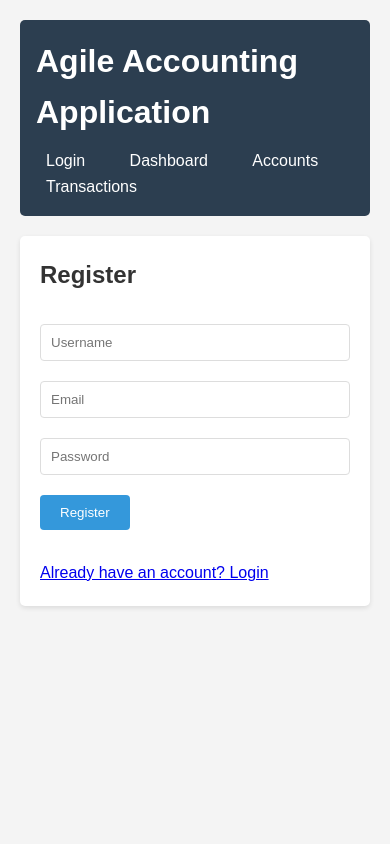
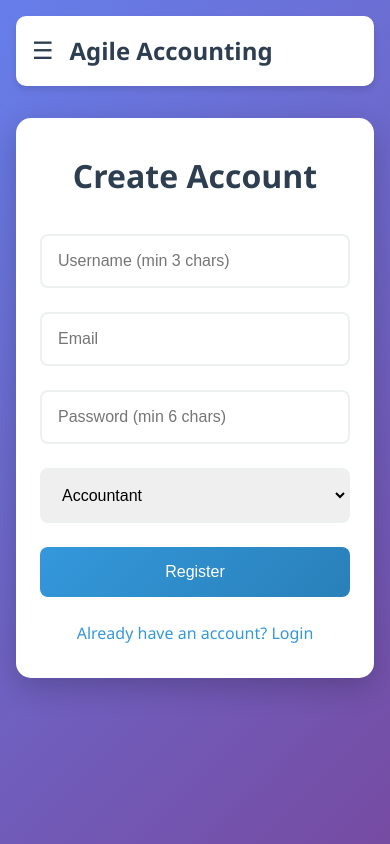
Before and after one commit to sonbarse17/agile-accounting-application, a website: page frontend/index.html in a window 390 px wide. Both pictures are taken after a click on the link "Don't have an account? Register". Drawn offline with Linux system fonts and the light colour scheme.

Commit message:
code updated

```diff
--- a/frontend/app.js
+++ b/frontend/app.js
@@ -73,7 +73,11 @@ async function apiCall(endpoint, method = 'GET', data = null) {
             let errorMessage = `HTTP ${response.status}`;
             try {
                 const result = await response.json();
-                errorMessage = result.error || result.message || errorMessage;
+                if (result.errors && Array.isArray(result.errors)) {
+                    errorMessage = result.errors.map(err => err.msg || err.message).join(', ');
+                } else {
+                    errorMessage = result.error || result.message || errorMessage;
+                }
             } catch (e) {
                 errorMessage = `${errorMessage} - ${response.statusText}`;
             }
@@ -223,9 +227,10 @@ document.getElementById('register-form').addEventListener('submit', async (e) =>
     const username = document.getElementById('reg-username').value;
     const email = document.getElementById('reg-email').value;
     const password = document.getElementById('reg-password').value;
+    const role = document.getElementById('reg-role').value;
 
     try {
-        const result = await apiCall('/auth/register', 'POST', { username, email, password });
+        const result = await apiCall('/auth/register', 'POST', { username, email, password, role });
         authToken = result.token;
         localStorage.setItem('authToken', authToken);
         showSuccess('Registration successful!');
@@ -235,6 +240,11 @@ document.getElementById('register-form').addEventListener('submit', async (e) =>
     }
 });
 
+// Mobile sidebar toggle
+function toggleSidebar() {
+    document.getElementById('sidebar').classList.toggle('active');
+}
+
 // Initialize app
 document.addEventListener('DOMContentLoaded', () => {
     if (authToken) {
--- a/frontend/index.html
+++ b/frontend/index.html
@@ -3,67 +3,106 @@
 <head>
     <meta charset="UTF-8">
     <meta name="viewport" content="width=device-width, initial-scale=1.0">
-    <title>Agile Accounting Application</title>
+    <title>Agile Accounting</title>
     <link rel="stylesheet" href="styles.css">
 </head>
 <body>
-    <div class="container">
-        <header>
-            <h1>Agile Accounting Application</h1>
-            <nav>
-                <a href="#" onclick="showLogin()">Login</a>
-                <a href="#" onclick="showDashboard()">Dashboard</a>
-                <a href="#" onclick="showAccounts()">Accounts</a>
-                <a href="#" onclick="showTransactions()">Transactions</a>
-            </nav>
-        </header>
+    <div class="app">
+        <nav class="sidebar" id="sidebar">
+            <div class="logo">
+                <h2>💼 Agile Accounting</h2>
+            </div>
+            <ul class="nav-links">
+                <li><a href="#" onclick="showDashboard()" class="nav-link">📊 Dashboard</a></li>
+                <li><a href="#" onclick="showAccounts()" class="nav-link">🏦 Accounts</a></li>
+                <li><a href="#" onclick="showTransactions()" class="nav-link">💳 Transactions</a></li>
+                <li><a href="#" onclick="logout()" class="nav-link logout">🚪 Logout</a></li>
+            </ul>
+        </nav>
 
-        <main id="main-content">
-            <div id="login-section">
-                <h2>Login</h2>
-                <form id="login-form">
-                    <input type="text" id="email" placeholder="Username or Email" required>
-                    <input type="password" id="password" placeholder="Password" required>
-                    <button type="submit">Login</button>
-                </form>
-                <p><a href="#" onclick="showRegister()">Don't have an account? Register</a></p>
+        <main class="main-content">
+            <div class="mobile-header">
+                <button class="menu-toggle" onclick="toggleSidebar()">☰</button>
+                <h1>Agile Accounting</h1>
             </div>
 
-            <div id="register-section" style="display: none;">
-                <h2>Register</h2>
-                <form id="register-form">
-                    <input type="text" id="reg-username" placeholder="Username" required>
-                    <input type="email" id="reg-email" placeholder="Email" required>
-                    <input type="password" id="reg-password" placeholder="Password" required>
-                    <button type="submit">Register</button>
-                </form>
-                <p><a href="#" onclick="showLogin()">Already have an account? Login</a></p>
+            <div id="login-section" class="auth-section">
+                <div class="auth-card">
+                    <h2>Welcome Back</h2>
+                    <form id="login-form" class="auth-form">
+                        <div class="form-group">
+                            <input type="text" id="email" placeholder="Username or Email" required>
+                        </div>
+                        <div class="form-group">
+                            <input type="password" id="password" placeholder="Password" required>
+                        </div>
+                        <button type="submit" class="btn btn-primary">Login</button>
+                    </form>
+                    <p class="auth-link"><a href="#" onclick="showRegister()">Don't have an account? Register</a></p>
+                </div>
             </div>
 
-            <div id="dashboard-section" style="display: none;">
-                <h2>Dashboard</h2>
-                <div class="stats">
+            <div id="register-section" class="auth-section" style="display: none;">
+                <div class="auth-card">
+                    <h2>Create Account</h2>
+                    <form id="register-form" class="auth-form">
+                        <div class="form-group">
+                            <input type="text" id="reg-username" placeholder="Username (min 3 chars)" minlength="3" required>
+                        </div>
+                        <div class="form-group">
+                            <input type="email" id="reg-email" placeholder="Email" required>
+                        </div>
+                        <div class="form-group">
+                            <input type="password" id="reg-password" placeholder="Password (min 6 chars)" minlength="6" required>
+                        </div>
+                        <div class="form-group">
+                            <select id="reg-role">
+                                <option value="accountant">Accountant</option>
+                                <option value="viewer">Viewer</option>
+                            </select>
+                        </div>
+                        <button type="submit" class="btn btn-primary">Register</button>
+                    </form>
+                    <p class="auth-link"><a href="#" onclick="showLogin()">Already have an account? Login</a></p>
+                </div>
+            </div>
+
+            <div id="dashboard-section" class="content-section" style="display: none;">
+                <div class="page-header">
+                    <h2>Dashboard</h2>
+                </div>
+                <div class="stats-grid">
                     <div class="stat-card">
-                        <h3>Total Accounts</h3>
-                        <p id="total-accounts">-</p>
+                        <div class="stat-icon">🏦</div>
+                        <div class="stat-info">
+                            <h3 id="total-accounts">-</h3>
+                            <p>Total Accounts</p>
+                        </div>
                     </div>
                     <div class="stat-card">
-                        <h3>Total Transactions</h3>
-                        <p id="total-transactions">-</p>
+                        <div class="stat-icon">💳</div>
+                        <div class="stat-info">
+                            <h3 id="total-transactions">-</h3>
+                            <p>Total Transactions</p>
+                        </div>
                     </div>
                 </div>
             </div>
 
-            <div id="accounts-section" style="display: none;">
-                <h2>Accounts</h2>
-                <button onclick="createAccount()">Create Account</button>
-                <div id="accounts-list"></div>
+            <div id="accounts-section" class="content-section" style="display: none;">
+                <div class="page-header">
+                    <h2>Accounts</h2>
+                    <button onclick="createAccount()" class="btn btn-primary">+ Create Account</button>
+                </div>
+                <div id="accounts-list" class="data-list"></div>
             </div>
 
-            <div id="transactions-section" style="display: none;">
-                <h2>Transactions</h2>
-                <button onclick="createTransaction()">Create Transaction</button>
-                <div id="transactions-list"></div>
+            <div id="transactions-section" class="content-section" style="display: none;">
+                <div class="page-header">
+                    <h2>Transactions</h2>
+                    <button onclick="createTransaction()" class="btn btn-primary">+ Create Transaction</button>
+                </div>
+                <div id="transactions-list" class="data-list"></div>
             </div>
         </main>
     </div>
--- a/frontend/styles.css
+++ b/frontend/styles.css
@@ -5,122 +5,303 @@
 }
 
 body {
-    font-family: Arial, sans-serif;
+    font-family: 'Segoe UI', Tahoma, Geneva, Verdana, sans-serif;
     line-height: 1.6;
-    color: #333;
-    background-color: #f4f4f4;
+    color: #2c3e50;
+    background: linear-gradient(135deg, #667eea 0%, #764ba2 100%);
+    min-height: 100vh;
 }
 
-.container {
-    max-width: 1200px;
-    margin: 0 auto;
-    padding: 20px;
+.app {
+    display: flex;
+    min-height: 100vh;
 }
 
-header {
+.sidebar {
+    width: 250px;
     background: #2c3e50;
     color: white;
-    padding: 1rem;
-    border-radius: 5px;
-    margin-bottom: 20px;
+    padding: 2rem 0;
+    position: fixed;
+    height: 100vh;
+    left: 0;
+    top: 0;
+    transform: translateX(-100%);
+    transition: transform 0.3s ease;
+    z-index: 1000;
 }
 
-header h1 {
-    margin-bottom: 10px;
+.sidebar.active {
+    transform: translateX(0);
 }
 
-nav a {
-    color: white;
-    text-decoration: none;
-    margin-right: 20px;
-    padding: 5px 10px;
-    border-radius: 3px;
-    transition: background 0.3s;
+.logo {
+    text-align: center;
+    margin-bottom: 2rem;
+    padding: 0 1rem;
 }
 
-nav a:hover {
-    background: #34495e;
+.logo h2 {
+    font-size: 1.2rem;
+    font-weight: 600;
 }
 
-main {
-    background: white;
-    padding: 20px;
-    border-radius: 5px;
-    box-shadow: 0 2px 5px rgba(0,0,0,0.1);
+.nav-links {
+    list-style: none;
 }
 
-form {
-    max-width: 400px;
-    margin: 20px 0;
+.nav-link {
+    display: block;
+    color: #ecf0f1;
+    text-decoration: none;
+    padding: 1rem 2rem;
+    transition: all 0.3s ease;
+    border-left: 3px solid transparent;
 }
 
-input {
-    width: 100%;
-    padding: 10px;
-    margin: 10px 0;
-    border: 1px solid #ddd;
-    border-radius: 4px;
+.nav-link:hover {
+    background: #34495e;
+    border-left-color: #3498db;
 }
 
-button {
-    background: #3498db;
-    color: white;
-    padding: 10px 20px;
-    border: none;
-    border-radius: 4px;
-    cursor: pointer;
-    margin: 10px 0;
+.nav-link.logout {
+    margin-top: 2rem;
+    color: #e74c3c;
 }
 
-button:hover {
-    background: #2980b9;
+.main-content {
+    flex: 1;
+    margin-left: 0;
+    padding: 2rem;
+    transition: margin-left 0.3s ease;
 }
 
-.stats {
+.mobile-header {
     display: flex;
-    gap: 20px;
-    margin: 20px 0;
+    align-items: center;
+    margin-bottom: 2rem;
+    background: white;
+    padding: 1rem;
+    border-radius: 10px;
+    box-shadow: 0 4px 6px rgba(0,0,0,0.1);
+}
+
+.menu-toggle {
+    background: none;
+    border: none;
+    font-size: 1.5rem;
+    cursor: pointer;
+    margin-right: 1rem;
+    color: #2c3e50;
+}
+
+.mobile-header h1 {
+    font-size: 1.5rem;
+    color: #2c3e50;
+}
+
+.auth-section {
+    display: flex;
+    justify-content: center;
+    align-items: center;
+    min-height: 80vh;
+}
+
+.auth-card {
+    background: white;
+    padding: 3rem;
+    border-radius: 15px;
+    box-shadow: 0 10px 30px rgba(0,0,0,0.2);
+    width: 100%;
+    max-width: 400px;
+}
+
+.auth-card h2 {
+    text-align: center;
+    margin-bottom: 2rem;
+    color: #2c3e50;
+    font-size: 2rem;
+}
+
+.form-group {
+    margin-bottom: 1.5rem;
+}
+
+.form-group input,
+.form-group select {
+    width: 100%;
+    padding: 1rem;
+    border: 2px solid #ecf0f1;
+    border-radius: 8px;
+    font-size: 1rem;
+    transition: border-color 0.3s ease;
+}
+
+.form-group input:focus,
+.form-group select:focus {
+    outline: none;
+    border-color: #3498db;
+}
+
+.btn {
+    padding: 1rem 2rem;
+    border: none;
+    border-radius: 8px;
+    font-size: 1rem;
+    cursor: pointer;
+    transition: all 0.3s ease;
+    text-decoration: none;
+    display: inline-block;
+    text-align: center;
+}
+
+.btn-primary {
+    background: linear-gradient(135deg, #3498db, #2980b9);
+    color: white;
+    width: 100%;
+}
+
+.btn-primary:hover {
+    transform: translateY(-2px);
+    box-shadow: 0 5px 15px rgba(52, 152, 219, 0.4);
+}
+
+.auth-link {
+    text-align: center;
+    margin-top: 1.5rem;
+}
+
+.auth-link a {
+    color: #3498db;
+    text-decoration: none;
+}
+
+.content-section {
+    background: white;
+    border-radius: 15px;
+    padding: 2rem;
+    box-shadow: 0 4px 6px rgba(0,0,0,0.1);
+}
+
+.page-header {
+    display: flex;
+    justify-content: space-between;
+    align-items: center;
+    margin-bottom: 2rem;
+    flex-wrap: wrap;
+    gap: 1rem;
+}
+
+.page-header h2 {
+    color: #2c3e50;
+    font-size: 2rem;
+}
+
+.page-header .btn {
+    width: auto;
+}
+
+.stats-grid {
+    display: grid;
+    grid-template-columns: repeat(auto-fit, minmax(250px, 1fr));
+    gap: 2rem;
+    margin-top: 2rem;
 }
 
 .stat-card {
-    background: #ecf0f1;
-    padding: 20px;
-    border-radius: 5px;
-    flex: 1;
-    text-align: center;
+    background: linear-gradient(135deg, #667eea, #764ba2);
+    color: white;
+    padding: 2rem;
+    border-radius: 15px;
+    display: flex;
+    align-items: center;
+    gap: 1rem;
+    box-shadow: 0 4px 15px rgba(0,0,0,0.1);
 }
 
-.stat-card h3 {
-    color: #2c3e50;
-    margin-bottom: 10px;
+.stat-icon {
+    font-size: 3rem;
 }
 
-.stat-card p {
-    font-size: 24px;
-    font-weight: bold;
-    color: #3498db;
+.stat-info h3 {
+    font-size: 2.5rem;
+    margin-bottom: 0.5rem;
+}
+
+.stat-info p {
+    opacity: 0.9;
+}
+
+.data-list {
+    margin-top: 2rem;
 }
 
 .list-item {
     background: #f8f9fa;
-    padding: 15px;
-    margin: 10px 0;
-    border-radius: 4px;
+    padding: 1.5rem;
+    margin-bottom: 1rem;
+    border-radius: 10px;
     border-left: 4px solid #3498db;
+    transition: transform 0.2s ease;
+}
+
+.list-item:hover {
+    transform: translateX(5px);
 }
 
 .error {
-    color: #e74c3c;
-    background: #fadbd8;
-    padding: 10px;
-    border-radius: 4px;
-    margin: 10px 0;
+    background: #fee;
+    color: #c33;
+    padding: 1rem;
+    border-radius: 8px;
+    margin-bottom: 1rem;
+    border-left: 4px solid #e74c3c;
 }
 
 .success {
-    color: #27ae60;
-    background: #d5f4e6;
-    padding: 10px;
-    border-radius: 4px;
-    margin: 10px 0;
+    background: #efe;
+    color: #363;
+    padding: 1rem;
+    border-radius: 8px;
+    margin-bottom: 1rem;
+    border-left: 4px solid #27ae60;
 }
+
+@media (min-width: 768px) {
+    .sidebar {
+        transform: translateX(0);
+        position: relative;
+    }
+
+    .main-content {
+        margin-left: 0;
+    }
+
+    .mobile-header {
+        display: none;
+    }
+}
+
+@media (max-width: 767px) {
+    .main-content {
+        padding: 1rem;
+    }
+
+    .auth-card {
+        padding: 2rem 1.5rem;
+    }
+
+    .page-header {
+        flex-direction: column;
+        align-items: stretch;
+    }
+
+    .stats-grid {
+        grid-template-columns: 1fr;
+    }
+
+    .stat-card {
+        flex-direction: column;
+        text-align: center;
+    }
+}
```
